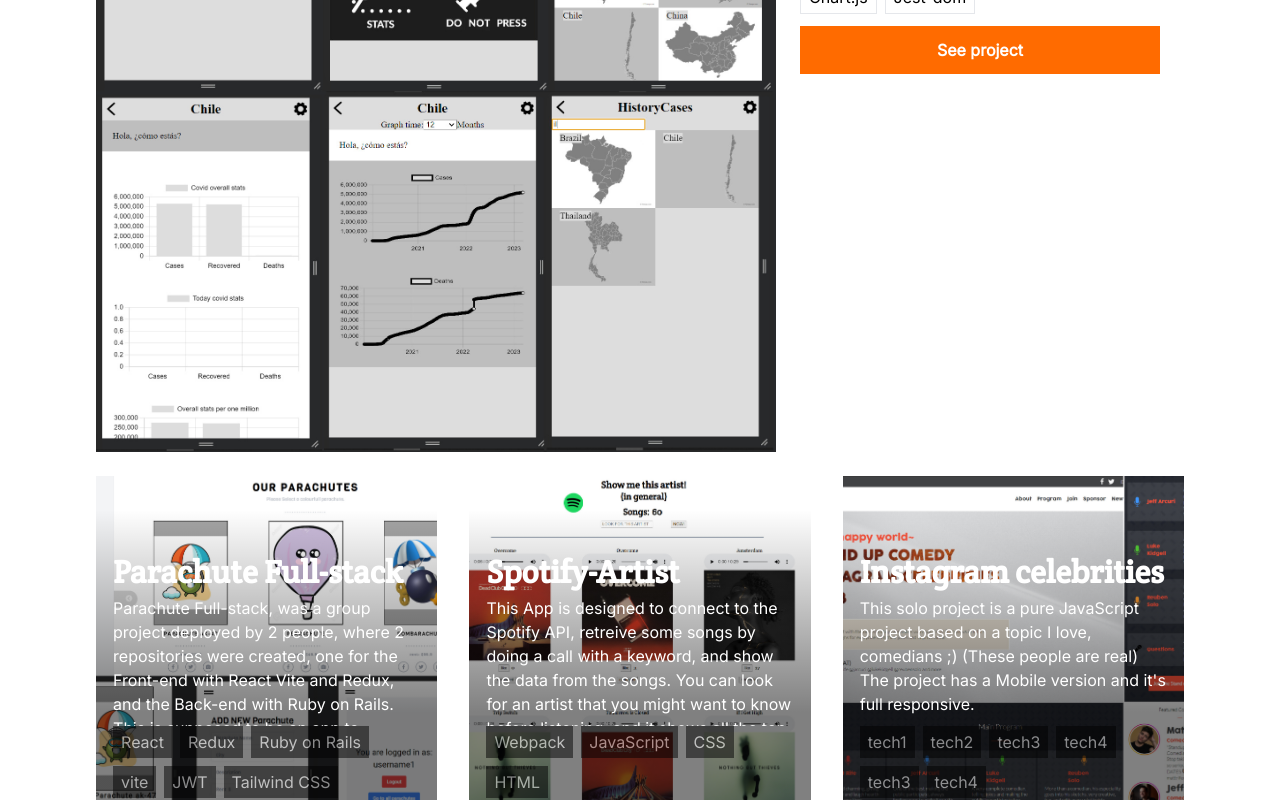
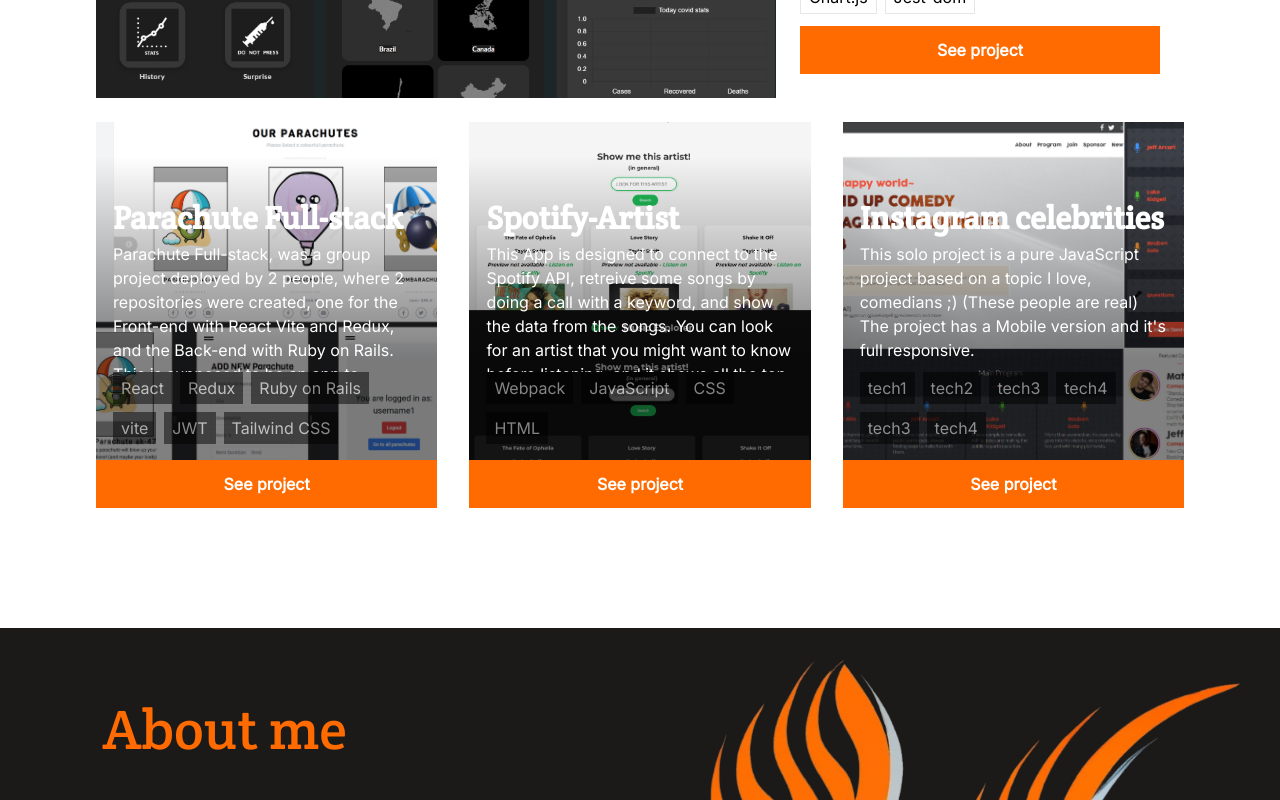
Before and after one commit to EmiLoKiJu/Portfolio2, a React (Vite) app: page / in a window 1280 px wide. Shown: the part 1440-2240 px from the top of the page. Built offline with nearby package versions, Linux system fonts and the light colour scheme.

Commit message:
feat(images): Updated images for projects thar look different after updating them

```diff
--- a/src/components/Portfolio.jsx
+++ b/src/components/Portfolio.jsx
@@ -25,10 +25,10 @@
 import Rec2 from '@/assets/Rectangle56.svg';
 import Rec3 from '@/assets/Rectangle57.svg';
 
-import spotify from '@/assets/spotify.jpg';
+import spotify from '@/assets/ArtistOverall.jpg';
 import parachutes from '@/assets/parachutes.jpg';
 import comedy from '@/assets/comedy.jpg';
-import coviddata from '@/assets/coviddata.jpg';
+import coviddata from '@/assets/CovidData.jpg';
 
 const Portfolio = ()=> {
   const dispatch = useDispatch();
@@ -344,7 +344,7 @@
             techs={['React', 'Redux', 'Ruby on Rails', 'vite', 'JWT', 'Tailwind CSS']}
           />
         </div>
-        <div className="text-white relative flex flex-col h-[386px] bg-[url('@/assets/spotify.jpg')] bg-no-repeat bg-center bg-cover group hover:flex-col-reverse">
+        <div className="text-white relative flex flex-col h-[386px] bg-[url('@/assets/ArtistOverall.jpg')] bg-no-repeat bg-center bg-cover group hover:flex-col-reverse">
           <ProjectCont
             title={'Spotify-Artist'}
             description={'This App is designed to connect to the Spotify API, retreive some songs by doing a call with a keyword, and show the data from the songs. You can look for an artist that you might want to know before listening, and it shows all the top songs for the result based on spotify score'}
```
Also changed, not shown: src/assets/ArtistOverall.jpg (added), src/assets/coviddata.jpg.
